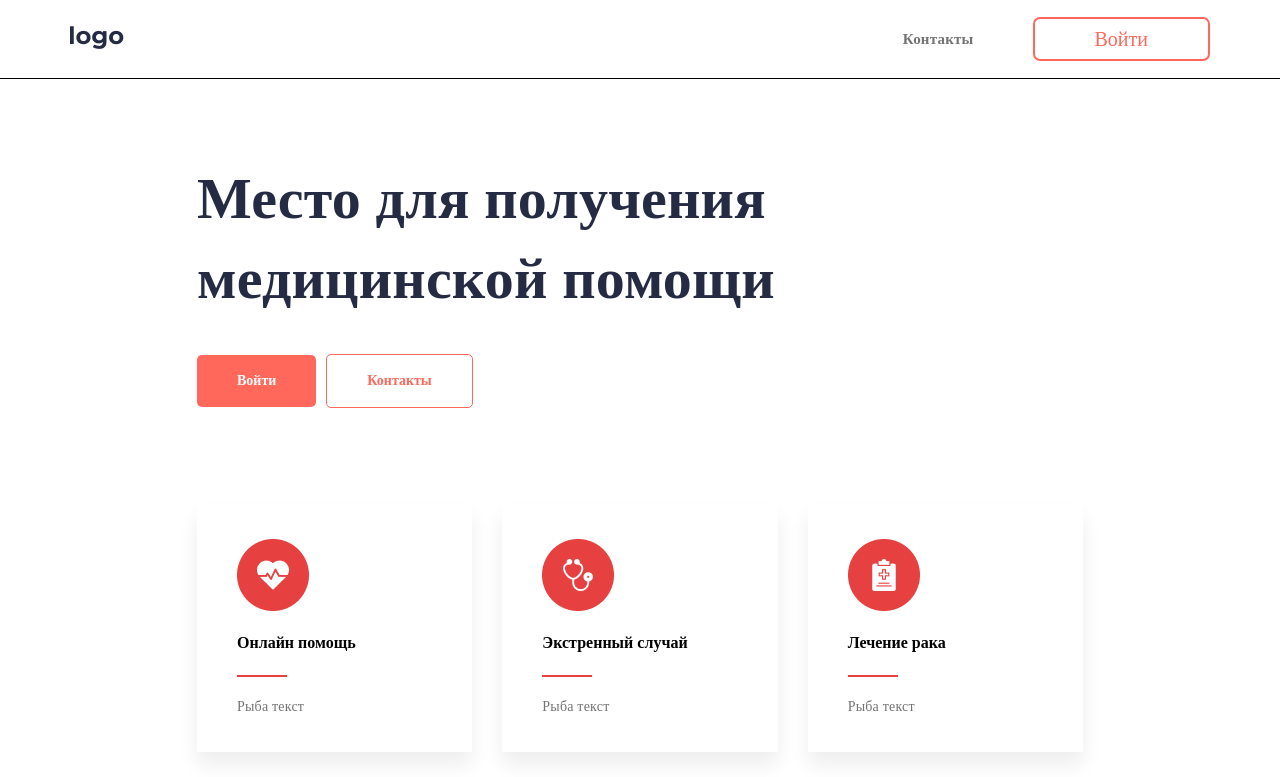
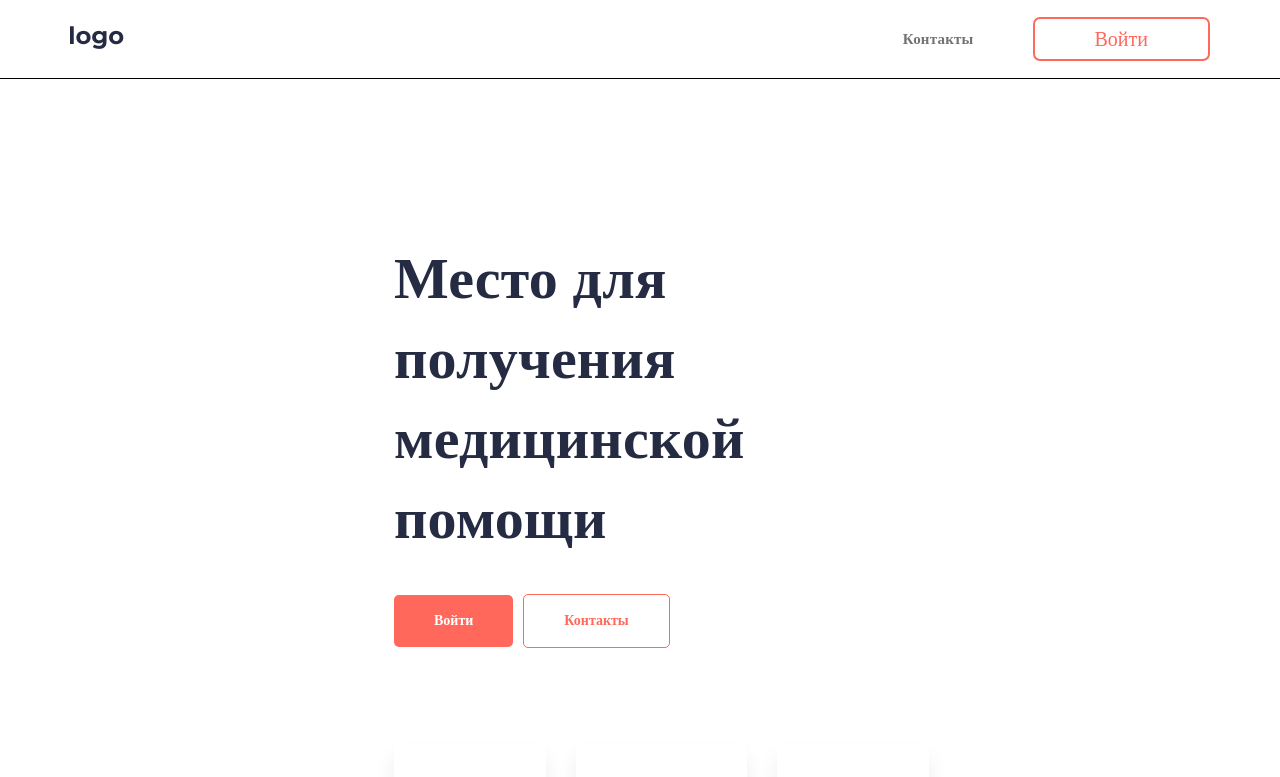
Before and after one commit to KashinGena/health_app, a React (Create React App) app: page / in a window 1280 px wide. Shown: the top 777 px of the page. Built offline with nearby package versions, Linux system fonts and the light colour scheme; a web font is replaced by a local one.

Commit message:
Private office

```diff
--- a/src/components/MainGreeting/MainGreeting.js
+++ b/src/components/MainGreeting/MainGreeting.js
@@ -16,9 +16,9 @@ const MainGreeting = () => {
 
     return (
         <div className="main">
-            <p className="main__title">
+            <h1 className="main__title title">
             Место для получения медицинской помощи
-            </p>
+            </h1>
             <div className="main__btn-container">
                 <button className="main__login-btn main-btn btn-login">Войти</button>
                 <button className="main__contacts-btn main-btn btn-second">Контакты</button>
--- a/src/components/MainGreeting/MainGreeting.scss
+++ b/src/components/MainGreeting/MainGreeting.scss
@@ -1,21 +1,7 @@
 @import '../../scss/variables';
 
 .main {
-    display: flex;
-    margin: 0 197px;
-    flex-direction: column;
-    align-items: flex-start;
-    padding: 80px 0;
-    &__title {
-        font-family: "Montserrat";
-        font-style: normal;
-        font-weight: bold;
-        font-size: 58px;
-        line-height: 80px;
-        letter-spacing: 0.2px;
-        color: $text-color;
-        margin-bottom: 35px;
-    }
+
     &__our-service {
         width: 100%;
     }
--- a/src/containers/MainContainer/MainContainer.js
+++ b/src/containers/MainContainer/MainContainer.js
@@ -1,14 +1,16 @@
 import React from 'react';
+import  './MainContainer.scss'
 import { useSelector, useDispatch } from 'react-redux';
 import Header from '../../components/Header/Header'
 import {autoAuth, logout, auth} from '../../redux/actions/auth'
 import MainGreeting from '../../components/MainGreeting/MainGreeting';
 import Login from '../Login/Login'
+import PrivateOffice from '../../containers/PrivateOffice/PrivateOffice'
 
 const MainContainer = () => {
     const dispatch = useDispatch()
     const isLoggedIn = useSelector( state => state.auth.isLoggedIn)
-    const name = useSelector (state => state.auth.name)
+    const user = useSelector (state => state.auth.user)
     const [isModalOpened,setModalOpen]= React.useState(false)
     React.useEffect(() =>{
         dispatch(autoAuth())
@@ -29,11 +31,13 @@ const MainContainer = () => {
     }
     return (
         <div>
-            <Header name={name}
+            <Header name={user}
                     onLoginClick={onLoginClickHandler}
                     isLoggedIn={isLoggedIn}
             />
-            {!isLoggedIn?<MainGreeting/>:null}
+            <div className="main">
+                {!isLoggedIn?<MainGreeting/>:<PrivateOffice user={user}/>}
+            </div>
             {isModalOpened?
                 <Login onSubmit={onSubmitHandler}
                        onCancel={() => setModalOpen(false)}
--- /dev/null
+++ b/src/containers/MainContainer/MainContainer.scss
@@ -0,0 +1,7 @@
+.main {
+    display: flex;
+    margin: 0 197px;
+    flex-direction: column;
+    align-items: flex-start;
+    padding: 80px 0;
+}
--- /dev/null
+++ b/src/containers/PrivateOffice/PrivateOffice.js
@@ -0,0 +1,27 @@
+import React from 'react';
+
+const PrivateOffice = ({user}) => {
+    console.log(user);
+
+    return (
+        <div>
+            <h1 className="contacts__title title">
+                Привет, {user}
+            </h1>
+            <div className="contacts__btn-container">
+                <button
+                    className="main__login-btn main-btn btn-login"
+                >
+                    Выйти из аккаунта
+                </button>
+                <button
+                    className="main__contacts-btn main-btn btn-second"
+                >
+                    Перейти в контакты
+                </button>
+            </div>
+        </div>
+    );
+};
+
+export default PrivateOffice;
--- a/src/scss/App.scss
+++ b/src/scss/App.scss
@@ -28,3 +28,14 @@
   color:$primary-color;
   border: 1px solid $primary-color;
 }
+
+.title {
+  font-family: Montserrat;
+font-style: normal;
+font-weight: bold;
+font-size: 58px;
+line-height: 80px;
+letter-spacing: 0.2px;
+color: $text-color;
+margin-bottom: 35px;
+}
```
Also changed, not shown: src/components/Contacts/Contacts.js (added, +25 -0 lines).
